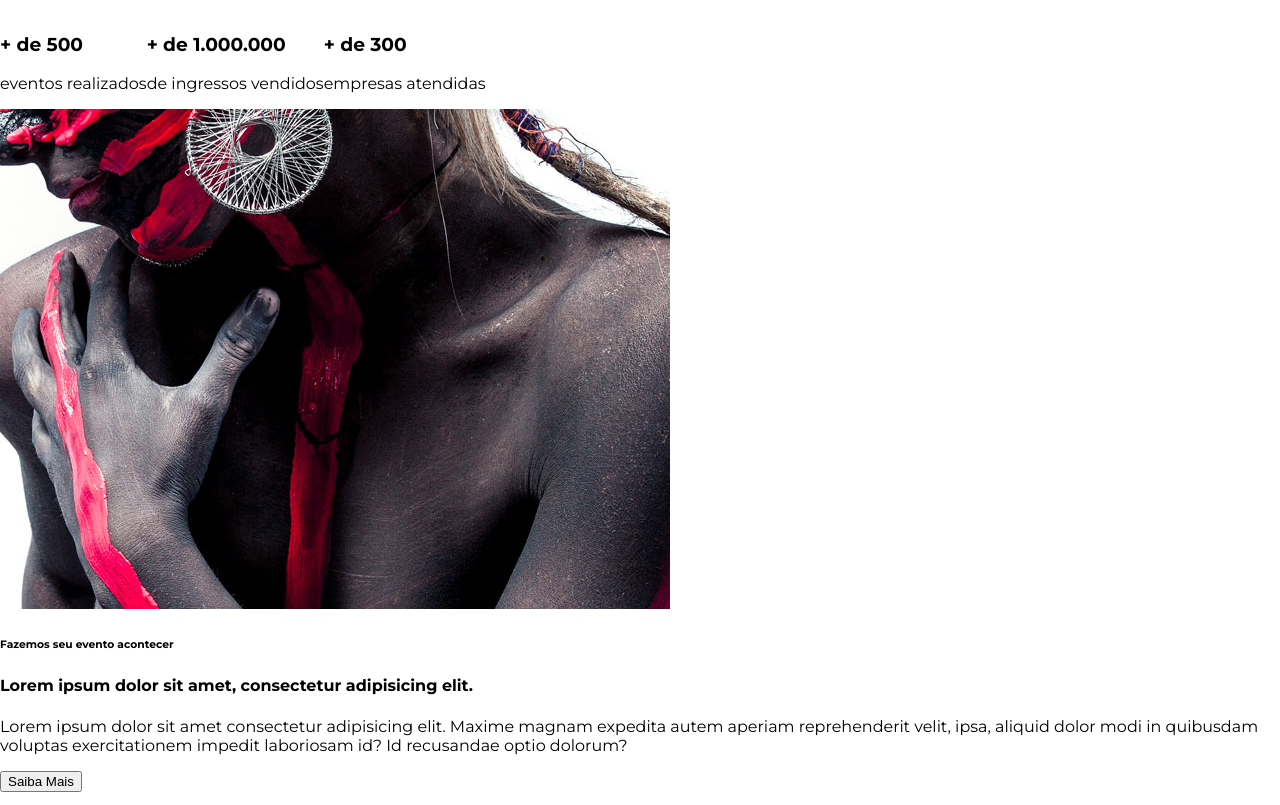
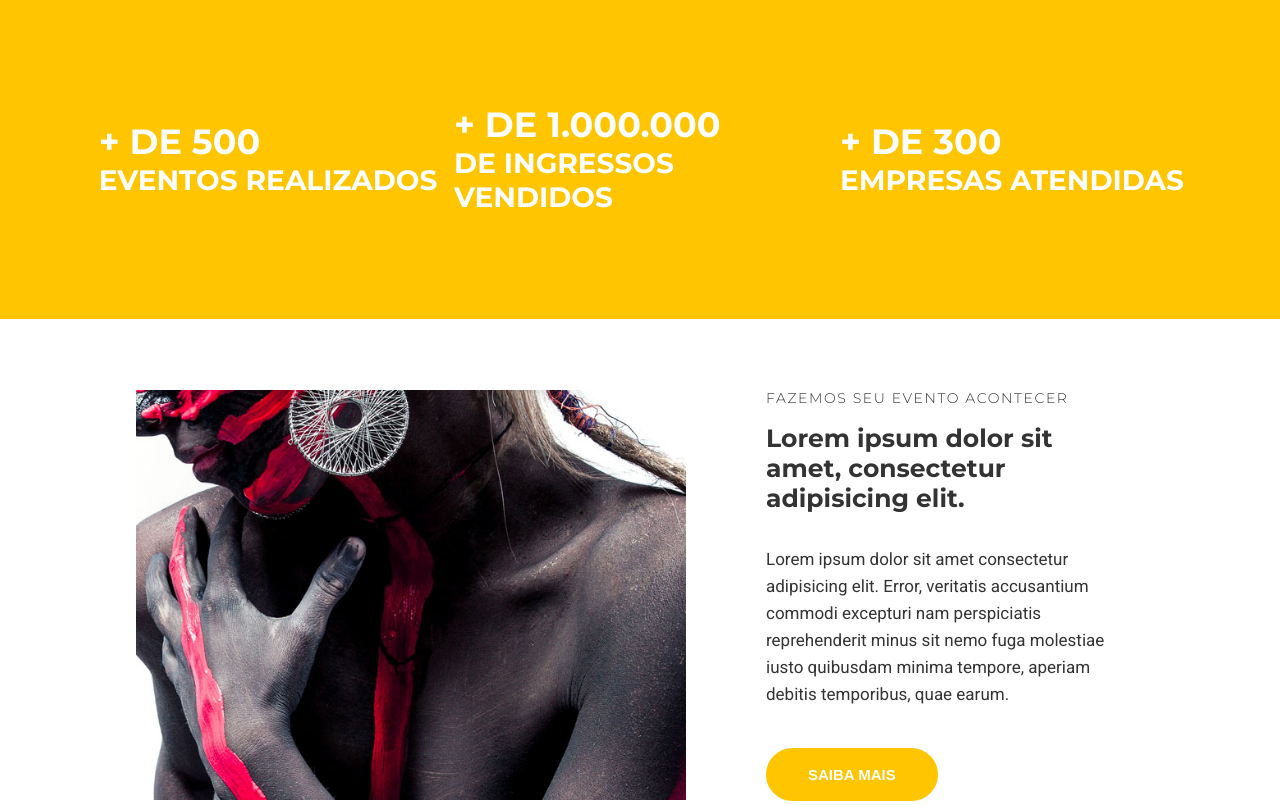
Before and after one commit to vitorcode/Studion, a website: page src/index.html in a window 1280 px wide. Shown: the part 802-1607 px from the top of the page. Drawn offline with Linux system fonts and the light colour scheme.

Commit message:
feat(home) add counter and institutional styles

```diff
--- a/src/index.html
+++ b/src/index.html
@@ -10,6 +10,7 @@
 
     <body>
         <nav class="navbar">
+            <div class="container navbar__container">
                 <h1 class="logo-studion">
                     Studi<span class="copy--primary">on</span>
                     <span class="logo-studion__subtitle">Eventos</span>
@@ -41,6 +42,7 @@
                         </a>
                     </li>
                 </ul>
+            </div>
         </nav>
         <header>
             <div id="slider">
@@ -61,22 +63,35 @@
         </header>
 
         <main>
-            <section id="eventos">
-                <ul>
-                    <li><h3>+ de 500 </h3>eventos realizados</li>
-                    <li><h3>+ de 1.000.000 </h3>de ingressos vendidos</li>
-                    <li><h3>+ de 300 </h3>empresas atendidas</li>
+            <section id="counter">
+                <ul class="container counter__container">
+                    <li>
+                        <h3>
+                            + de 500
+                            <small>eventos realizados</small>
+                        </h3>
+                    </li>
+                    <li>
+                        <h3>+ de 1.000.000
+                            <small>de ingressos vendidos</small>
+                        </h3>
+                    </li>
+                    <li>
+                        <h3>+ de 300
+                            <small>empresas atendidas</small>
+                        </h3>
+                    </li>
                 </ul>
 
             </section>
 
-            <section>
-                <div>
-                    <img src="./images/institutional.jpg"/>
+            <section class="container institutional">
+                <img class="institutional__image" src="./images/institutional.jpg" alt="Studion institutional">
+                <div class="institutional__copy">
                     <h6>Fazemos seu evento acontecer </h6>
                     <h4>Lorem ipsum dolor sit amet, consectetur adipisicing elit.</h4>
-                    <p>Lorem ipsum dolor sit amet consectetur adipisicing elit. Maxime magnam expedita autem aperiam reprehenderit velit, ipsa, aliquid dolor modi in quibusdam voluptas exercitationem impedit laboriosam id? Id recusandae optio dolorum?</p>
-                    <button>Saiba Mais</button>
+                    <p>Lorem ipsum dolor sit amet consectetur adipisicing elit. Error, veritatis accusantium commodi excepturi nam perspiciatis reprehenderit minus sit nemo fuga molestiae iusto quibusdam minima tempore, aperiam debitis temporibus, quae earum.</p>
+                    <button class="btn btn--institutional">Saiba Mais</button>
                 </div>
             </section>
 
--- a/src/style.css
+++ b/src/style.css
@@ -1,5 +1,4 @@
-@import url('https://fonts.googleapis.com/css2?family=Montserrat:wght@300;400;700;900&display=swap');
-
+@import url('https://fonts.googleapis.com/css2?family=Montserrat:wght@300;400;500;700;900&family=Roboto&display=swap');
 * {
     box-sizing: border-box;
 }
@@ -7,13 +6,26 @@
 :root {
     font-family: 'Montserrat', sans-serif;
     font-size: 16px;
+    --color-copy: #333;
     --color-primary: #ffc500;
     --default-padding: 1rem;
+    color: var(--color-copy);
 }
 
 body {
     margin: 0;
     padding-top: 7.75rem;
+}
+
+header,
+main,
+footer {
+    overflow-x: hidden;
+}
+
+.container {
+    max-width: 1148px;
+    margin: 0 auto;
 }
 
 ul {
@@ -26,16 +38,21 @@ ul {
 .navbar {
     position:fixed;
     z-index: 1;
+    top: 0;
+    left: 0;
+    width: 100%;
+    background-color: #000;
+    color: #fff
+}
+
+.navbar__container {
     display: grid;
     grid-template-columns: 1fr 9fr;
     align-items: center;
-    top: 0;
-    left: 0;
     width: 100vw;
     height: 7.75rem;
     padding: 0 1rem;
-    background-color: #000;
-    color: #fff
+
 }
 
 .navbar__links {
@@ -124,8 +141,75 @@ ul {
     transform: 0.2s all ease;
 }
 
-.btn:hover, .btn:active .btn:focus {
+.btn:hover,
+.btn:active,
+.btn:focus,
+.btn--institutional {
     border-color: var(--color-primary);
     background-color:  var(--color-primary);
     color: #fff;
 }
+
+#counter {
+    background-color: var(--color-primary);
+    color: #fff;
+    text-transform: uppercase;
+}
+
+.counter__container {
+    display: grid;
+    grid-template-columns: repeat(auto-fill, minmax(300px, 1fr));
+    place-items: center;
+    padding: 4.375rem 1rem;
+}
+
+.counter__container h3 {
+    font-size: 2.1875rem;
+}
+
+.counter__container small {
+    display: block;
+    font-size: 1.75rem;
+}
+
+.institutional {
+    display: grid;
+    grid-template-columns:  auto auto;
+    gap: 3.125rem;
+    align-items: center;
+    padding: 4.375rem;
+}
+
+.institutional__image {
+    max-width: 550px;
+}
+
+.institutional__copy {
+    padding: 0 1.875rem;
+}
+
+.institutional__copy h6 {
+    font-size: .875rem;
+    font-weight: 300;
+    letter-spacing: 0.1rem;
+    text-transform: uppercase;
+    margin: 0;
+}
+
+.institutional__copy h4 {
+    font-size: 1.5625rem;
+    margin-top: 1rem;
+}
+
+.institutional__copy p {
+    font-family: 'Roboto', sans-serif;
+    font-size: 1.0625rem;
+    line-height: 1.6875rem;
+    margin-bottom: 0;
+    margin-bottom: 2.5rem;
+}
+
+.btn--institutional:hover {
+    color: var(--color-copy);
+    background-color: unset;
+}
```
Lines whose indentation alone changed are shown as unchanged.
